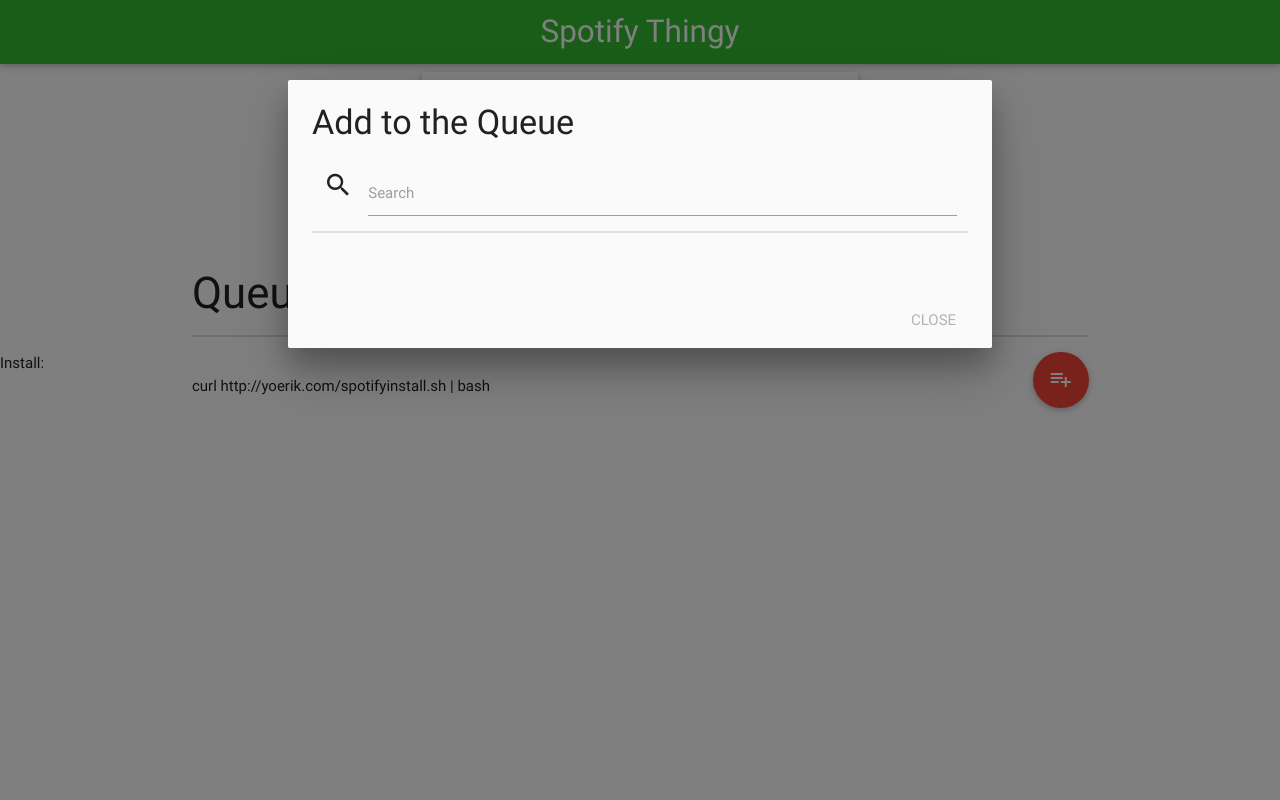
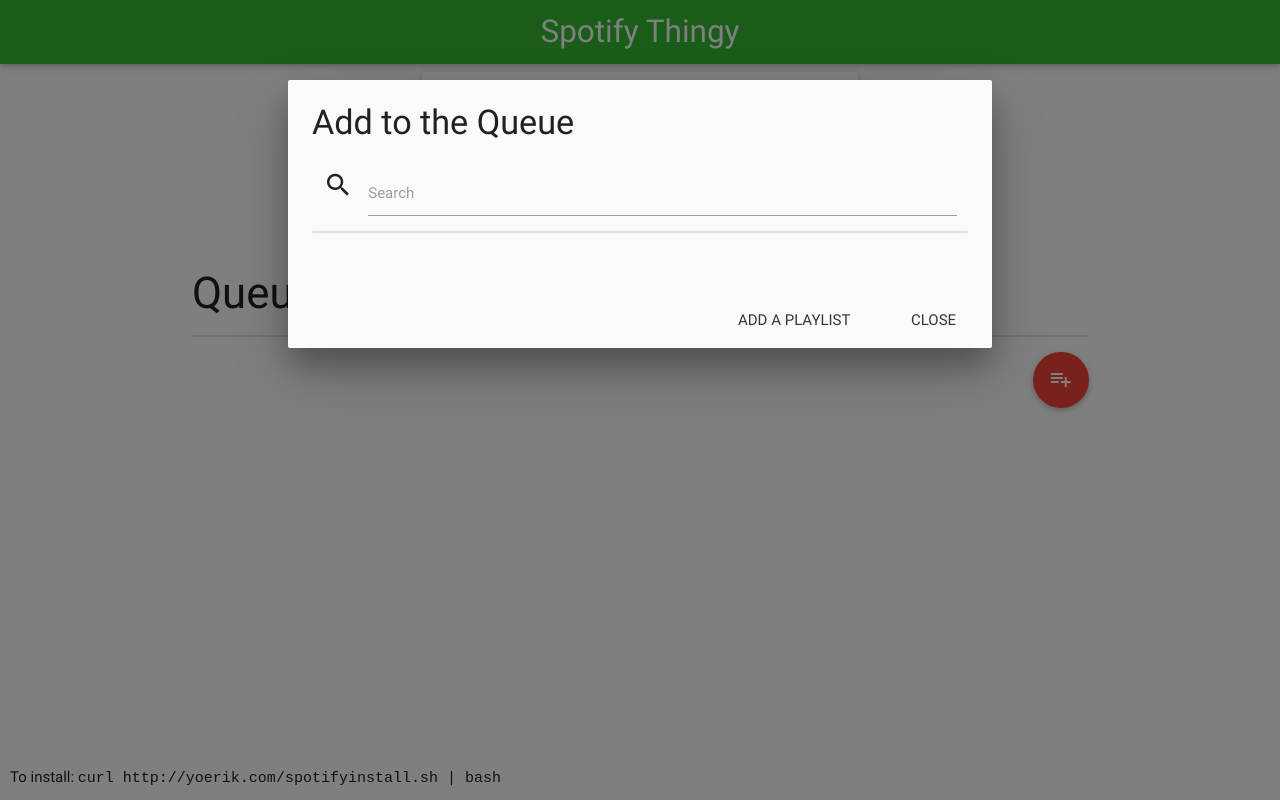
Before and after one commit to nacgarg/node-spotify-queue, a website: page index.html in a window 1280 px wide. Both pictures are taken after a click on the link "playlist_add". Drawn offline with nearby package versions, Linux system fonts and the light colour scheme; no server answers.

Commit message:
fixed stuff

```diff
--- a/index.html
+++ b/index.html
@@ -29,7 +29,6 @@
                 </div>
             </div>
         </div>
-
         <h3>Queue</h3>
         <div class="queueeuueueueue">
             <ul class="collection" id="queueContainer">
@@ -45,19 +44,32 @@
                 <div class="input-field col s12">
                     <i class="material-icons prefix">search</i>
                     <input id="song-search" type="text" class="">
-                     <label for="song-search">Search</label>
+                    <label for="song-search">Search</label>
                 </div>
                 <ul class="collection" id="results">
                 </ul>
             </div>
         </div>
         <div class="modal-footer">
-            <a href="#!" class=" modal-action modal-close waves-effect waves-green btn-flat disabled">Close</a>
+            <a href="#!" class=" modal-action modal-close waves-effect waves-green btn-flat">Close</a>
+            <a href="#addplaylist" class="modal-trigger2 modal-close waves-effect waves-green btn-flat">Add a Playlist</a>
         </div>
     </div>
-    Install:
-    <div class="container">
-         curl http://yoerik.com/spotifyinstall.sh | bash
+    <div id="addplaylist" class="modal">
+        <div class="modal-content">
+            <h4>Add your playlist to the Queue</h4>
+            <div class="row">
+                <ul class="collection" id="playlists">
+                </ul>
+                <button id="login" onclick="location.href='/login'" class="btn center">Sign in with Spotify</button>
+            </div>
+        </div>
+        <div class="modal-footer">
+            <a href="#!" class=" modal-action modal-close waves-effect waves-green btn-flat">Close</a>
+        </div>
+    </div>
+    <div class="container" style="position:fixed;padding:10px;bottom:0;">
+        To install: <code>curl http://yoerik.com/spotifyinstall.sh | bash</code>
     </div>
     <!--Import jQuery before materialize.js-->
     <script type="text/javascript" src="https://code.jquery.com/jquery-2.1.1.min.js"></script>
```
